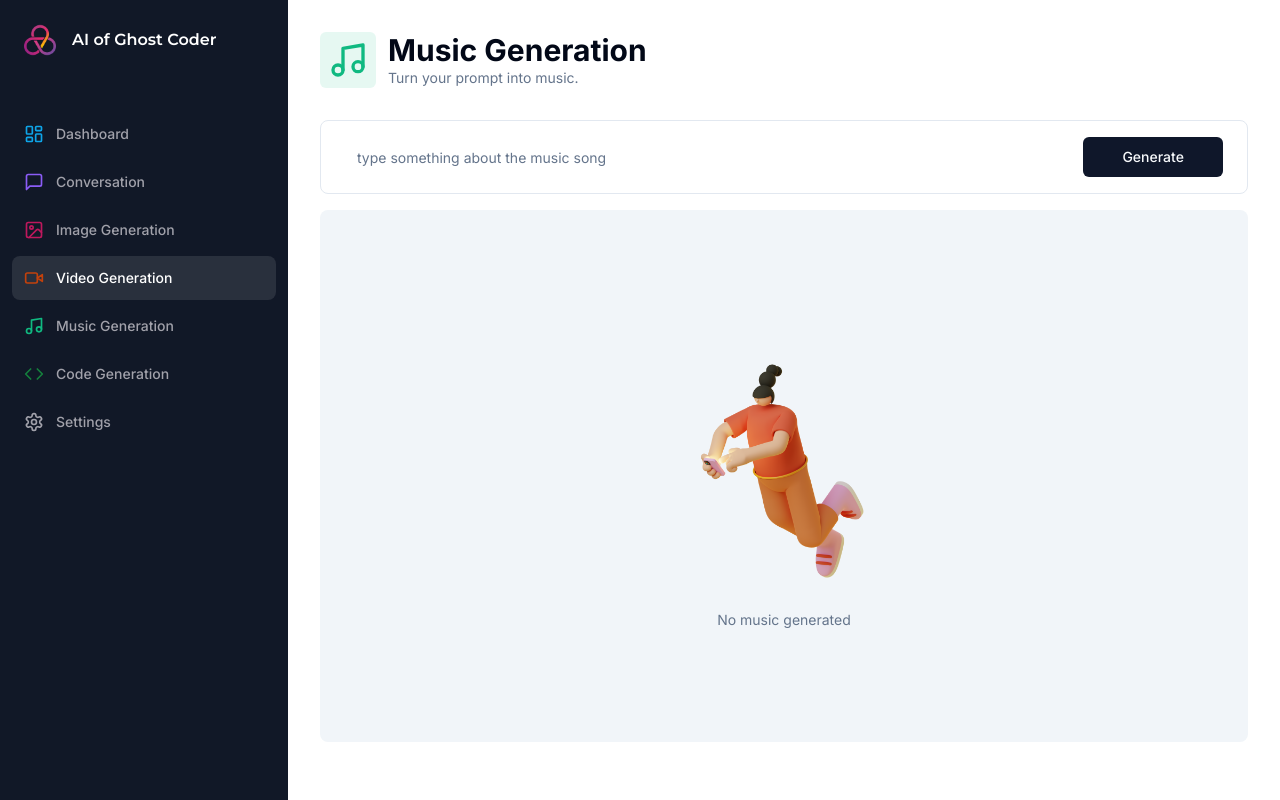
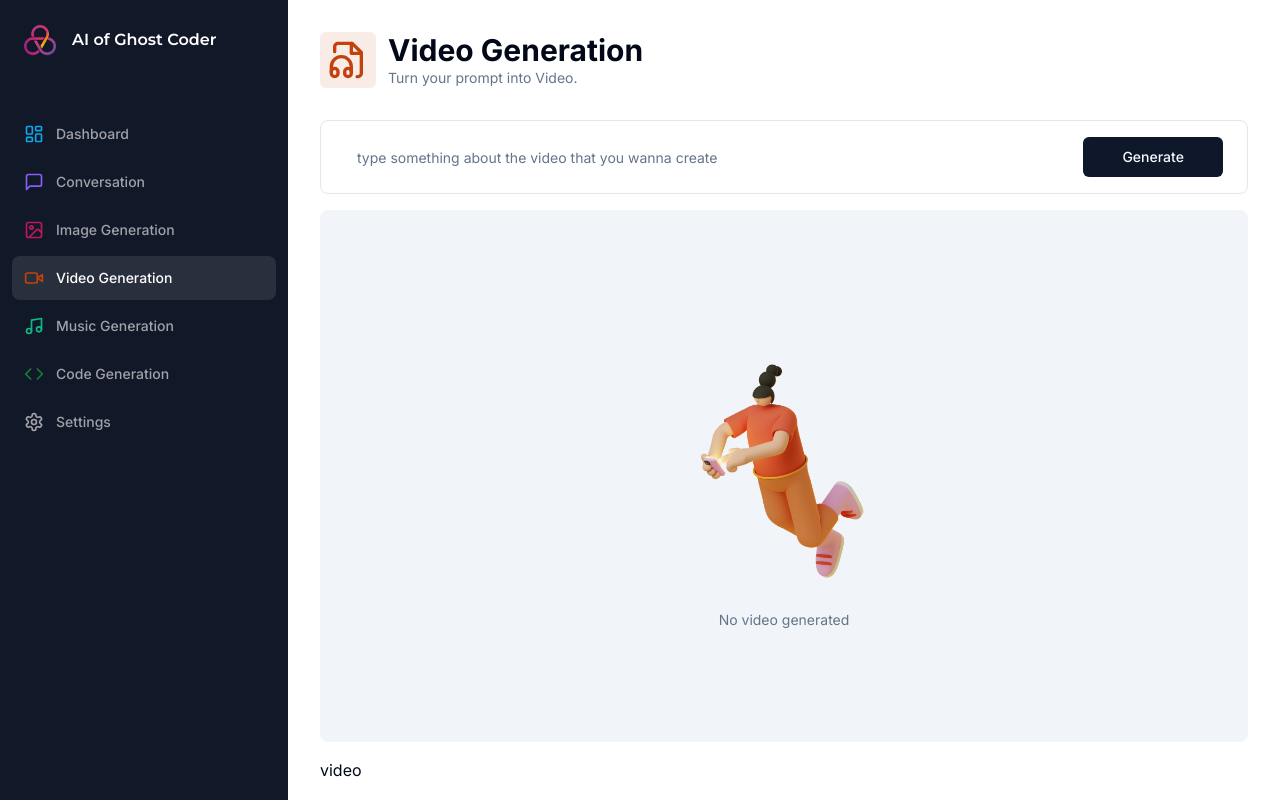
Before and after one commit to thientantran/next_saasai, a Next.js app: page /video in a window 1280 px wide. Built offline with nearby package versions, Linux system fonts and the light colour scheme.

Commit message:
layout for video page

```diff
--- a/app/(dashboard)/(routes)/video/page.tsx
+++ b/app/(dashboard)/(routes)/video/page.tsx
@@ -6,19 +6,18 @@ import { Button } from "@/components/ui/button"
 import { Form, FormControl, FormField, FormItem, FormMessage } from "@/components/ui/form"
 import { Input } from "@/components/ui/input"
 import { zodResolver } from "@hookform/resolvers/zod"
-import axios from "axios"
-import { Music } from "lucide-react"
+import { FileAudio } from "lucide-react"
 import { useRouter } from "next/navigation"
 import { useState } from "react"
 import { useForm } from "react-hook-form"
 import * as z from 'zod'
 const formSchema = z.object({
   prompt: z.string().min(10, {
-    message: "Music need more 10 characters"
+    message: "Prompt need more 10 characters"
   })
 })
 export default function PageConversation() {
-  const [music, setMusic] = useState<string>()
+  const [video, setVideo] = useState<string>()
   const router = useRouter();
   const form = useForm<z.infer<typeof formSchema>>({
     resolver: zodResolver(formSchema),
@@ -31,11 +30,7 @@ export default function PageConversation() {
 
   const onSubmit = async (values: z.infer<typeof formSchema>) => {
     try {
-      setMusic(undefined)
-      // console.log(values)
-      const response = await axios.post("/api/music", values)
-      setMusic(response.data.audio)
-      console.log(response)
+      console.log(values)
       form.reset()
     } catch (error) {
       console.log(error);
@@ -45,11 +40,11 @@ export default function PageConversation() {
   }
   return (
     <>
-      <Heading title="Music Generation"
-        description="Turn your prompt into music."
-        icon={Music}
-        iconColor="text-emerald-500"
-        bgColor="bg-emerald-500/10" />
+      <Heading title="Video Generation"
+        description="Turn your prompt into Video."
+        icon={FileAudio}
+        iconColor="text-orange-700"
+        bgColor="bg-orange-700/10" />
       <div className="px-4 lg:px-8">
         <div>
           <Form {...form}>
@@ -62,7 +57,7 @@ export default function PageConversation() {
                       <Input
                         className="border-0 outline-none focus-visible:ring-0 focus-visible:ring-transparent"
                         disabled={isLoading}
-                        placeholder="type something about the music song"
+                        placeholder="type something about the video that you wanna create"
                         {...field}
                       />
                     </FormControl>
@@ -84,16 +79,14 @@ export default function PageConversation() {
             </div>
           )}
 
-          {!music && !isLoading && (
+          {!video && !isLoading && (
             <div className="p-8 rounded-lg w-full flex items-center justify-center bg-muted">
-              <Empty label="No music generated" />
+              <Empty label="No video generated" />
             </div>
           )}
-          {music && (
-            <audio controls className="w-full mt-8">
-              <source src={music}/>
-            </audio>
-          )}
+            <div>
+              video
+            </div>
         </div>
       </div>
     </>
```
